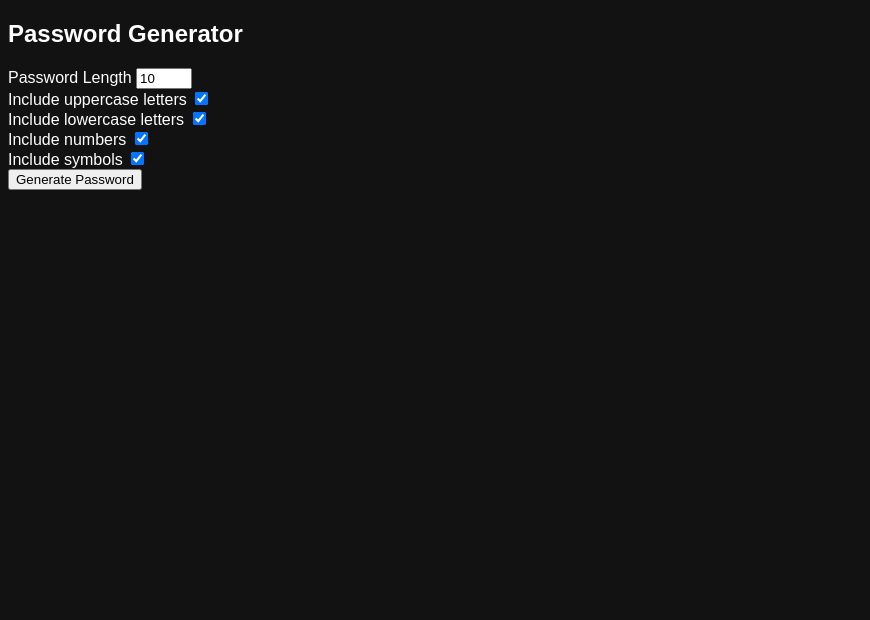
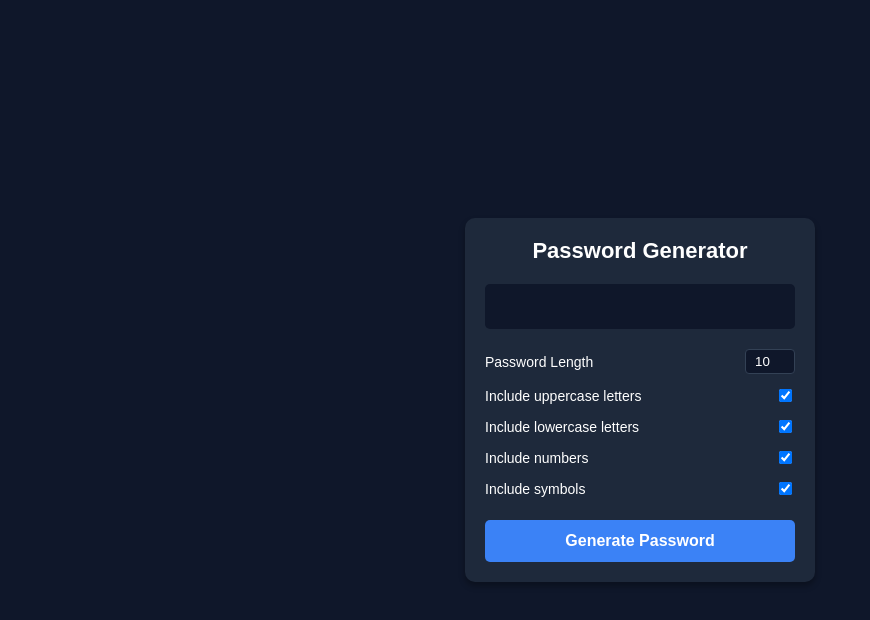
Before and after one commit to ogurchick411/password-generator, a plain HTML site: page index.html in a window 1280 px wide. Shown: the whole page, without its empty margins (0-870 px from the left). Drawn offline with Linux system fonts and the light colour scheme.

Commit message:
update design and layout

```diff
--- a/style.css
+++ b/style.css
@@ -1,5 +1,71 @@
+* {
+    box-sizing: border-box;
+}
 body {
-  background-color: #121212;
-  color: #ffffff;
-  font-family: sans-serif;
+    background: #0f172a;
+    color: #fff;
+    font-family: sans-serif;
+    display: flex;
+    justify-content: center;
+    align-items: center;
+    height: 100vh;
+    margin: 0;
 }
+.container {
+    background: #1e293b;
+    padding: 20px;
+    border-radius: 10px;
+    width: 350px;
+    box-shadow: 0 4px 6px rgba(0, 0, 0, 0.3);
+}
+h2 {
+    text-align: center;
+    margin-top: 0;
+    margin-bottom: 20px;
+    font-size: 22px;
+}
+.result-container {
+    background: #0f172a;
+    padding: 12px;
+    font-size: 18px;
+    text-align: center;
+    margin-bottom: 20px;
+    border-radius: 5px;
+    word-break: break-all;
+    min-height: 45px;
+    display: flex;
+    align-items: center;
+    justify-content: center;
+}
+.setting {
+    display: flex;
+    justify-content: space-between;
+    align-items: center;
+    margin: 12px 0;
+    font-size: 14px;
+}
+.setting input[type="number"] {
+    width: 50px;
+    padding: 4px;
+    background: #0f172a;
+    border: 1px solid #334155;
+    color: #fff;
+    border-radius: 4px;
+    text-align: center;
+}
+.btn {
+    background: #3b82f6;
+    color: white;
+    border: none;
+    width: 100%;
+    padding: 12px;
+    border-radius: 5px;
+    cursor: pointer;
+    font-size: 16px;
+    font-weight: bold;
+    margin-top: 10px;
+    transition: background 0.2s;
+}
+.btn:hover {
+    background: #2563eb;
+}
```
